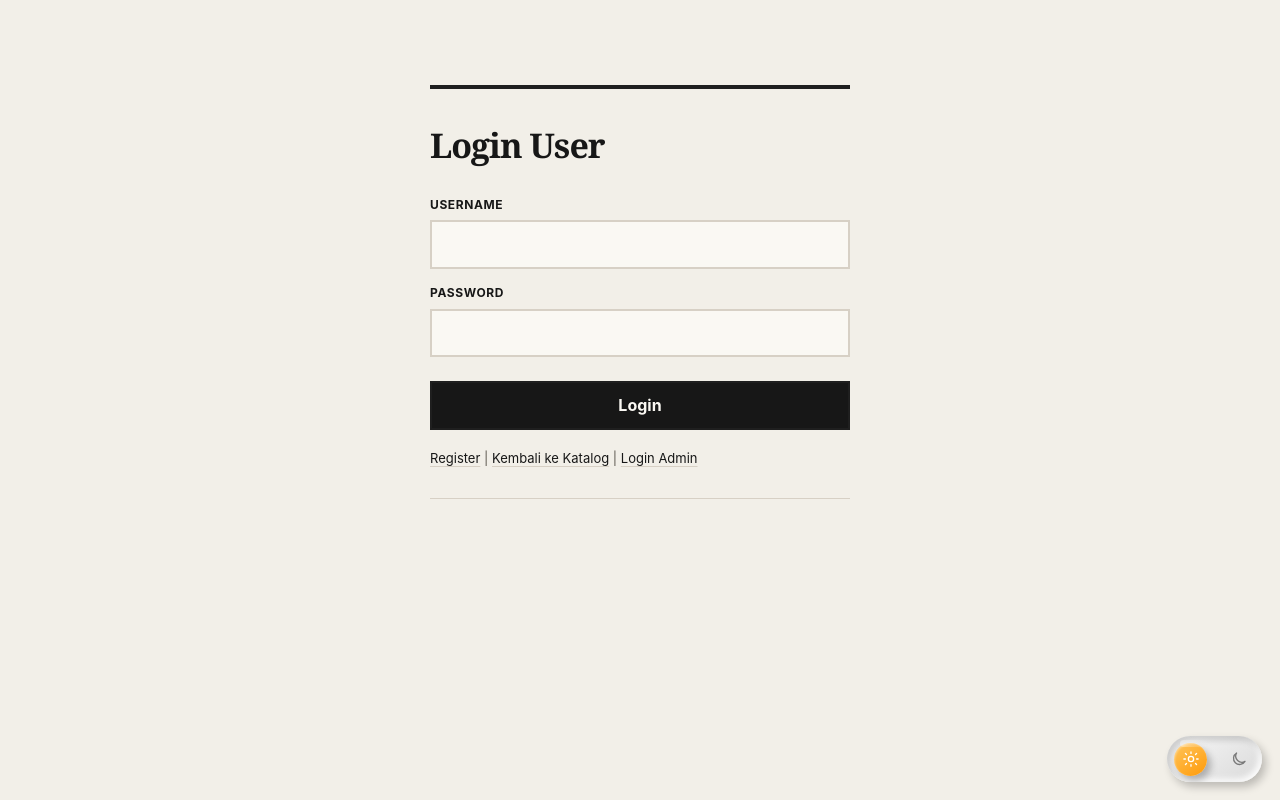
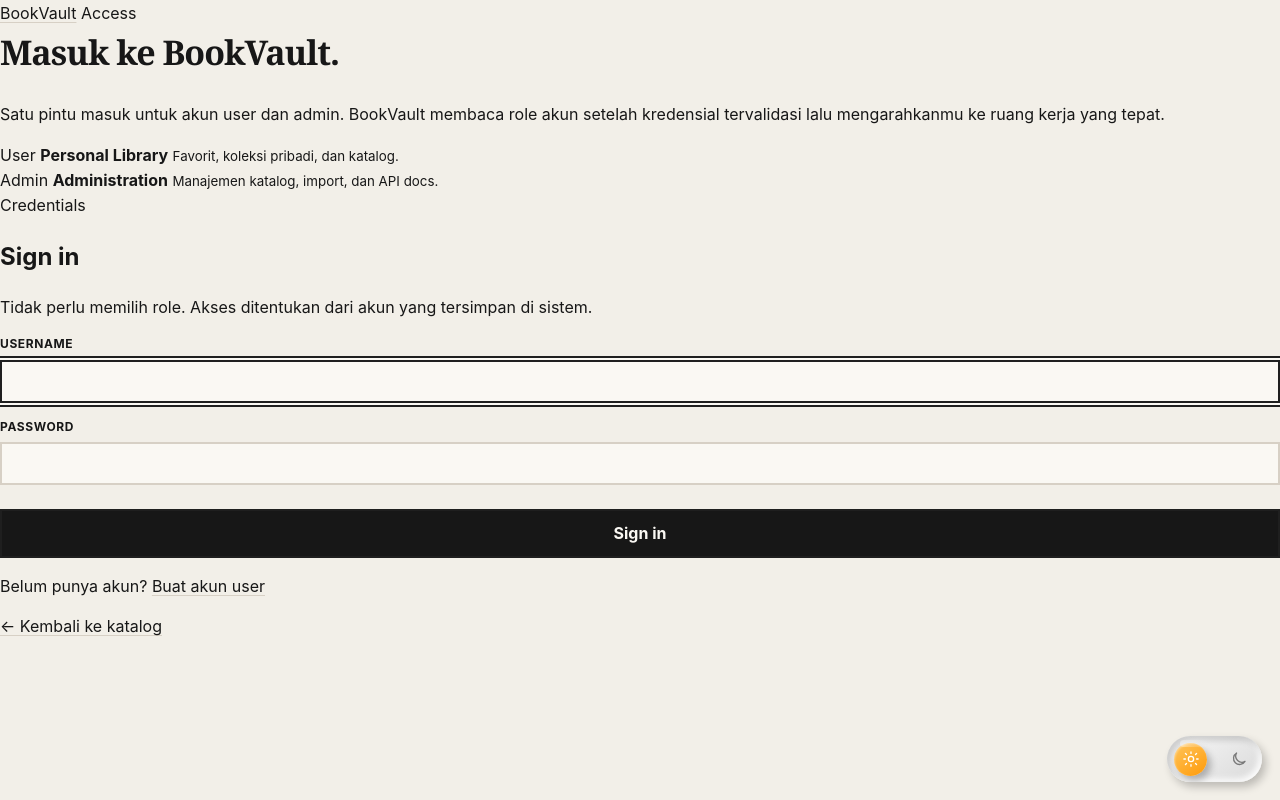
Before and after one commit to panjiaryasoma/bookvault-flask, a Flask app: page /login in a window 1280 px wide. Run offline with Flask 3, Linux system fonts and the light colour scheme.

Commit message:
Unify BookVault login experience

```diff
--- a/templates/login.html
+++ b/templates/login.html
@@ -1,6 +1,6 @@
 {% extends "base.html" %}
 
-{% block title %}Login User - BookVault{% endblock %}
+{% block title %}Sign In - BookVault{% endblock %}
 
 {% block styles %}
 <link rel="stylesheet" href="{{ url_for('static', filename='css/login.css') }}">
@@ -10,8 +10,33 @@
 {% block flash_messages %}{% endblock %}
 
 {% block content %}
-<div class="login-box">
-    <h1>Login User</h1>
+<section class="auth-shell" aria-labelledby="login-title">
+    <div class="auth-intro">
+        <a href="/" class="auth-brand">BookVault</a>
+        <span class="auth-eyebrow">Access</span>
+        <h1 id="login-title">Masuk ke BookVault.</h1>
+        <p class="auth-lead">Satu pintu masuk untuk akun user dan admin. BookVault membaca role akun setelah kredensial tervalidasi lalu mengarahkanmu ke ruang kerja yang tepat.</p>
+
+        <div class="role-guide" aria-label="Tujuan berdasarkan role akun">
+            <div>
+                <span>User</span>
+                <strong>Personal Library</strong>
+                <small>Favorit, koleksi pribadi, dan katalog.</small>
+            </div>
+            <div>
+                <span>Admin</span>
+                <strong>Administration</strong>
+                <small>Manajemen katalog, import, dan API docs.</small>
+            </div>
+        </div>
+    </div>
+
+    <div class="auth-panel">
+        <div class="auth-panel__heading">
+            <span class="auth-eyebrow">Credentials</span>
+            <h2>Sign in</h2>
+            <p>Tidak perlu memilih role. Akses ditentukan dari akun yang tersimpan di sistem.</p>
+        </div>
 
         {% include "flash_messages.html" %}
 
@@ -19,20 +44,24 @@
         <p class="error">{{ error }}</p>
         {% endif %}
 
-    <form method="POST" action="/login">
-        <label>Username</label>
-        <input type="text" name="username" required>
+        <form method="POST" action="/login" class="auth-form">
+            <label>
+                <span>Username</span>
+                <input type="text" name="username" autocomplete="username" autofocus required>
+            </label>
 
-        <label>Password</label>
-        <input type="password" name="password" required>
+            <label>
+                <span>Password</span>
+                <input type="password" name="password" autocomplete="current-password" required>
+            </label>
 
-        <button type="submit">Login</button>
+            <button type="submit">Sign in</button>
         </form>
 
-    <div class="hint">
-        <a href="/register">Register</a> |
-        <a href="/">Kembali ke Katalog</a> |
-        <a href="/admin/login">Login Admin</a>
+        <div class="auth-links">
+            <p>Belum punya akun? <a href="/register">Buat akun user</a></p>
+            <a href="/" class="back-link">← Kembali ke katalog</a>
         </div>
     </div>
+</section>
 {% endblock %}
```
Lines whose indentation alone changed are shown as unchanged.
